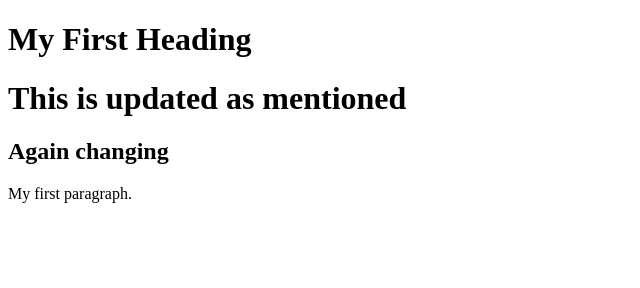
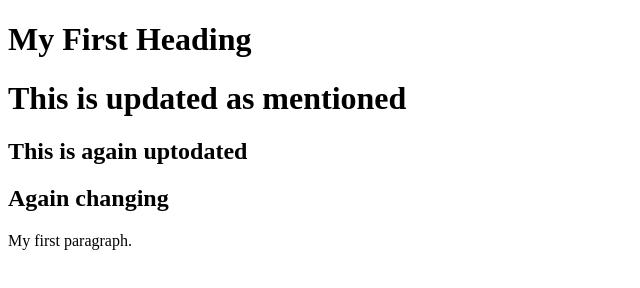
Before and after one commit to RuchirBeohar/freshersbatch-oct16, a plain HTML site: page index.html in a window 1280 px wide. Shown: the whole page, without its empty margins (0-640 px from the left). Drawn offline with Linux system fonts and the light colour scheme.

Commit message:
Commited html!

```diff
--- a/index.html
+++ b/index.html
@@ -4,6 +4,7 @@
 
 <h1>My First Heading</h1>
 <h1>This is updated as mentioned</h1>
+<h2>This is again uptodated</h2>
 <h2>Again changing</h2>
 <p>My first paragraph.</p>
 
```
